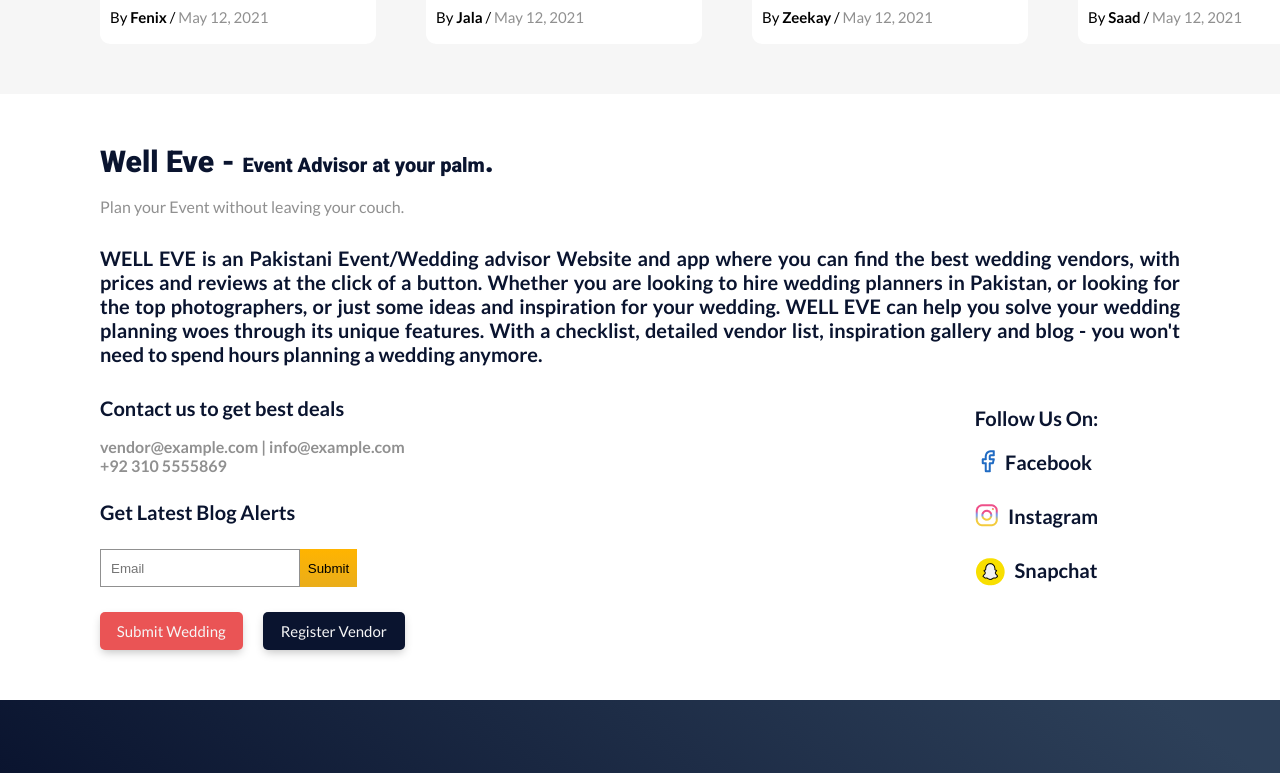
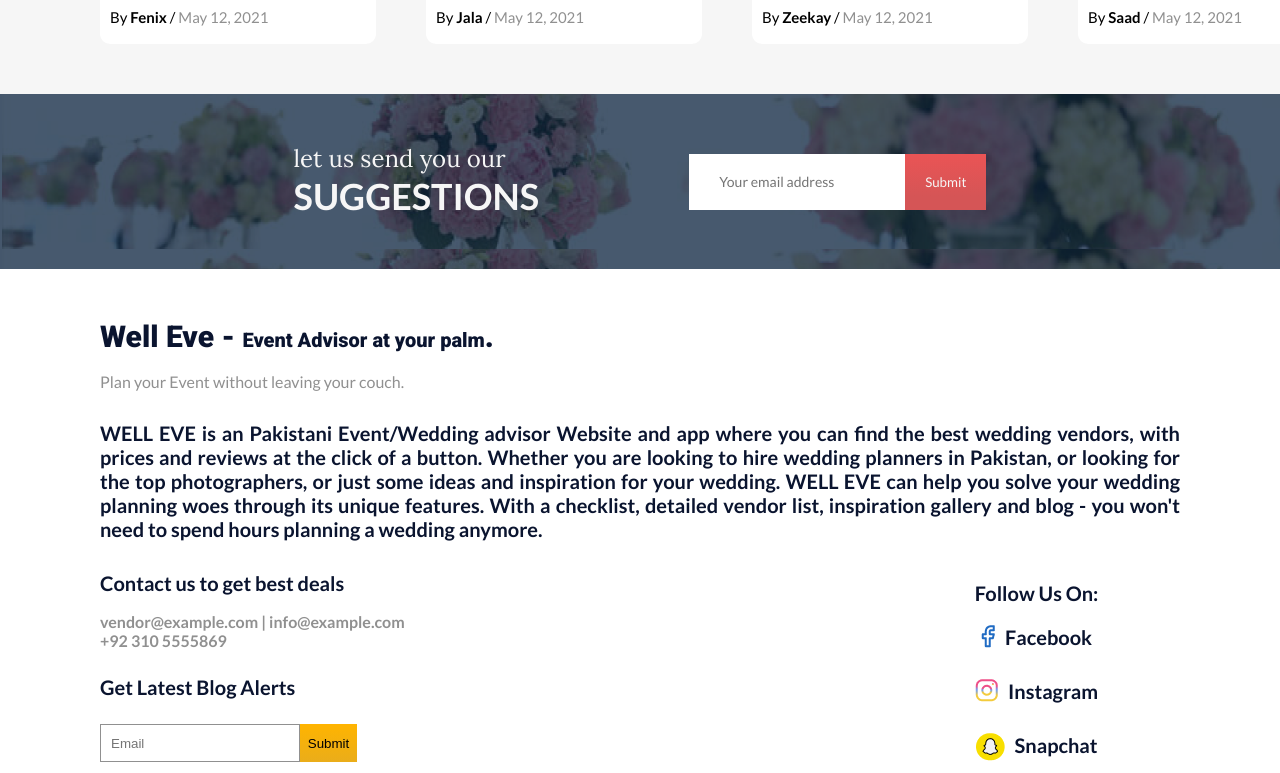
Before and after one commit to ozalt/EVENT-ADVISOR-REACT-PROJECT, a React (Create React App) app: page / in a window 1280 px wide. Shown: the part 3267-4040 px from the top of the page. Built offline with nearby package versions, Linux system fonts and the light colour scheme.

Commit message:
newsletter

```diff
--- a/src/containers/footer/footer.css
+++ b/src/containers/footer/footer.css
@@ -163,7 +163,7 @@
 }
 
 .footer-contact-btn .weding {
-    background: #EA5455;
+    background: var(--red-btn)
 }
 
 .footer-contact-btn .vendor {
--- a/src/containers/index.js
+++ b/src/containers/index.js
@@ -4,3 +4,4 @@
 export {default as Footer} from './footer/Footer';
 export {default as Hero} from './hero/Hero';
 export {default as Location} from './location/Location';
+export {default as NewsLetter} from './newsletter/NewsLetter';
--- /dev/null
+++ b/src/containers/newsletter/NewsLetter.jsx
@@ -0,0 +1,23 @@
+import React from 'react';
+import './newsletter.css';
+import newsletter_img from '../../assets/Newsletter.png'
+
+const NewsLetter = () => {
+    return (
+        <div className='newsletter'>
+            {/* <img src={newsletter_img} alt="" /> */}
+            <div className="newsletter-heading">
+                <h1>let  us send you our</h1>
+                <p>Suggestions</p>
+            </div>
+            <div className="newsletter-input">
+                <form action="" method="post">
+                    <input type="text" placeholder='Your email address'/>
+                    <button type="submit">Submit</button>
+                </form>
+            </div>
+        </div>
+    )
+}
+
+export default NewsLetter
--- /dev/null
+++ b/src/containers/newsletter/newsletter.css
@@ -0,0 +1,67 @@
+.newsletter {
+    background-image: url(../../assets/Newsletter.png);
+    display: flex;
+    flex-direction: row;
+    justify-content: center;
+    align-items: center;
+    padding: 50px 0px;
+    gap: 150px;
+}
+
+.newsletter img {
+    width: 100%;
+}
+
+.newsletter-heading {
+    display: flex;
+    flex-direction: column;
+    align-items: flex-start;
+    padding: 0px;
+    color: var(--color-white);
+}
+
+.newsletter-heading h1 {
+    font-family: var(--font-family-sub);
+    font-style: normal;
+    font-weight: 300;
+    font-size: 24px;
+    line-height: 30px;
+}
+
+.newsletter-heading p {
+    font-family: var(--font-family-reg);
+    font-style: normal;
+    font-weight: 600;
+    font-size: 36px;
+    line-height: 45px;
+    text-transform: uppercase;
+}
+
+.newsletter-input form{
+    display: flex;
+    flex-direction: row;
+}
+.newsletter-input form input {
+    display: flex;
+    flex-direction: row;
+    align-items: center;
+    padding: 15px 30px;
+    gap: 130px;
+    font-family: var(--font-family-reg);
+    font-style: normal;
+    font-weight: 500;
+    font-size: 14px;
+    line-height: 18px;
+    color: var(--color-blue);
+}
+
+.newsletter-input form button {
+    font-family: var(--font-family-reg);
+    display: flex;
+    flex-direction: row;
+    align-items: flex-start;
+    padding: 20px;
+    gap: 10px;
+    color: var(--color-white);
+    background: var(--red-btn);
+}
--- a/src/index.css
+++ b/src/index.css
@@ -6,6 +6,7 @@
   --font-family-reg: 'Lato';
 
   --yellow-btn: linear-gradient(180deg, #FFB400 0%, #FFB400 0.01%, #EAAD1A 100%);
+  --red-btn: linear-gradient(180deg, #EA5455 0%, #D55556 76.04%);
 
   --blue-bg: linear-gradient(216.19deg, #2D4059 5.76%, #0A142F 67.34%);
   --red-bg: linear-gradient(180deg, #C94243 0%, #F14445 100%);
--- a/src/pages/Home.jsx
+++ b/src/pages/Home.jsx
@@ -1,5 +1,5 @@
 import React from 'react'
-import { Hero, Location, Feature, Hiw, Blog, Footer } from '../containers';
+import { Hero, Location, Feature, Hiw, Blog,NewsLetter, Footer } from '../containers';
 const Home = () => {
     return (
         <div>
@@ -8,6 +8,7 @@
             <Feature />
             <Hiw />
             <Blog />
+            <NewsLetter/>
             <Footer />
         </div>
     )
```
